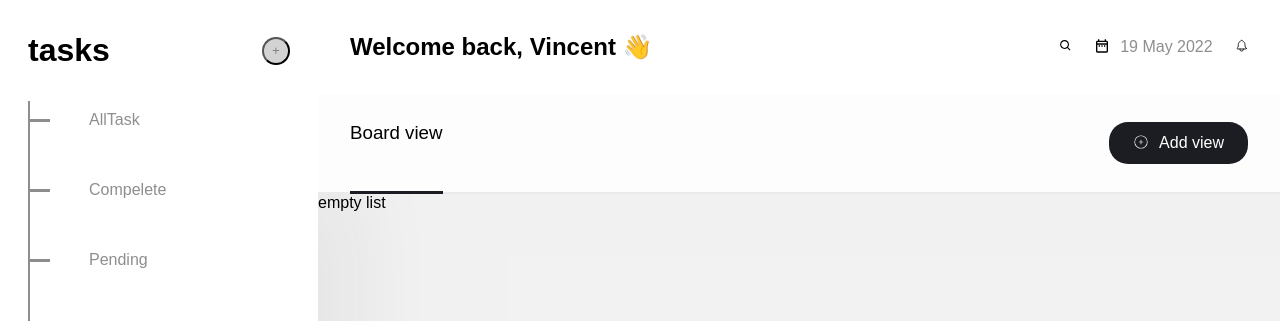
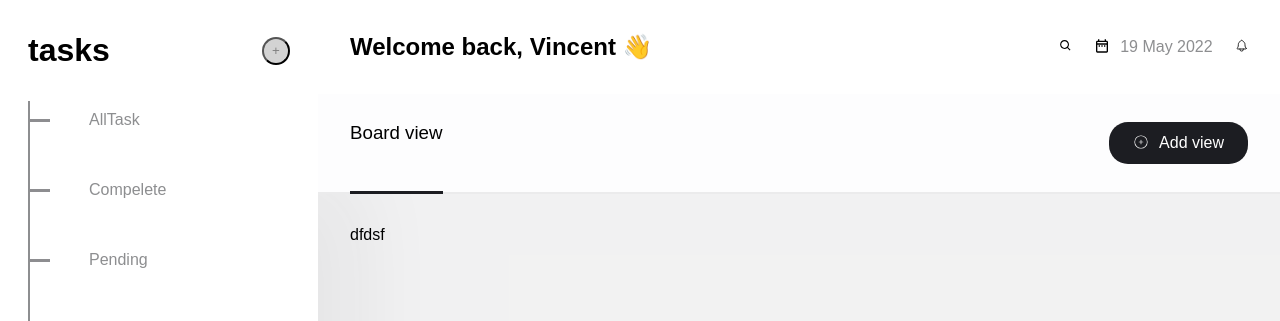
Before and after one commit to babaeiFateme/vanilla-react-todo, a React (Create React App) app in the folder my-app/: page / in a window 1280 px wide. Shown: the top 321 px of the page. Built offline with nearby package versions, Linux system fonts and the light colour scheme.

Commit message:
feat: add context in project

```diff
--- a/my-app/src/components/TodoList/TodoList.jsx
+++ b/my-app/src/components/TodoList/TodoList.jsx
@@ -2,29 +2,31 @@ import { BiTrash } from "react-icons/bi";
 import { BiSolidEdit } from "react-icons/bi";
 import Badge from "../common/Badge/Badge";
 import { useEffect, useState } from "react";
+import { useTodoContext } from "../../hooks/TodoContext";
 
 const TodoList = () => {
-    // const [todos, setTodos] = useState([]);
-    var data = JSON.parse(localStorage.getItem("todos"));
+    const { todos, addTodo } = useTodoContext();
+    console.log(todos, "todos");
 
+    // localStorage.setItem("todos", JSON.stringify(todos));
     useEffect(() => {
         // setTodos(data);
-    }, [data]);
+    }, [todos]);
     const deleteTodoHandler = (id) => {
-        const filteredTodos = data.filter((todo) => todo.id !== id);
-        // setTodos(filteredTodos);
+        const filteredTodos = todos.filter((todo) => todo.id !== id);
+        addTodo(filteredTodos);
 
         // Update local storage with the new todos array
         localStorage.setItem("todos", JSON.stringify(filteredTodos));
     };
-    if (!data) {
+    if (!todos) {
         return <>empty list</>;
     }
     return (
         <div>
             <ul className="todos">
                 dfdsf
-                {data.map((item) => (
+                {todos.map((item) => (
                     <li className="item" key={item.id}>
                         <div className="title">{item.title}</div>
                         <div className="time">{item.endTime}</div>
--- a/my-app/src/components/common/Layouts/InnerLayout/InnerLayout.jsx
+++ b/my-app/src/components/common/Layouts/InnerLayout/InnerLayout.jsx
@@ -2,11 +2,12 @@ import React, { useEffect, useState } from "react";
 import { CiCirclePlus } from "react-icons/ci";
 import useLocalStorage from "../../../../hooks/useLocalStorage";
 import Modal from "../../Modal/Modal";
+import { useTodoContext } from "../../../../hooks/TodoContext";
 
 const InnerLayout = ({ children }) => {
     const [isModalOpen, setIsModalOpen] = useState(false);
 
-    const [todos, setTodos] = useLocalStorage("todos", []);
+    const { todos, addTodo } = useTodoContext();
 
     const [formData, setFormData] = useState({
         title: "",
@@ -28,7 +29,7 @@ const InnerLayout = ({ children }) => {
             endTime: formData.endTime,
             status: 0,
         };
-        setTodos([...todos, newTodo]);
+        addTodo(newTodo);
 
         // Clear form fields
         setFormData({
--- a/my-app/src/components/common/Layouts/PanelLayout/PanelLayout.jsx
+++ b/my-app/src/components/common/Layouts/PanelLayout/PanelLayout.jsx
@@ -3,6 +3,7 @@ import { Outlet } from "react-router-dom";
 import Sidebar from "../../Sidebar/Sidebar";
 import Header from "../../Header/Header";
 import InnerLayout from "../InnerLayout/InnerLayout";
+import { TodoProvider } from "../../../../hooks/TodoContext";
 
 const PanelLayout = ({ children }) => {
     const [isShow, setIsShow] = useState(true);
@@ -15,9 +16,11 @@ const PanelLayout = ({ children }) => {
             <div className="content">
                 <Header isShow={isShow} sidebarHandler={sidebarHandler} />
                 <div className="wrapper">
-                    <InnerLayout>
-                        <Outlet />
-                    </InnerLayout>
+                    <TodoProvider>
+                        <InnerLayout>
+                            <Outlet />
+                        </InnerLayout>
+                    </TodoProvider>
                 </div>
             </div>
         </main>
--- /dev/null
+++ b/my-app/src/hooks/TodoContext.js
@@ -0,0 +1,24 @@
+import React, { createContext, useContext, useState } from "react";
+
+const TodoContext = createContext();
+
+export const TodoProvider = ({ children }) => {
+    const [todos, setTodos] = useState([]);
+
+    const addTodo = (newTodo) => {
+        setTodos([...todos, newTodo]);
+    };
+
+    const value = {
+        todos,
+        addTodo,
+    };
+
+    return (
+        <TodoContext.Provider value={value}>{children}</TodoContext.Provider>
+    );
+};
+
+export const useTodoContext = () => {
+    return useContext(TodoContext);
+};
```
